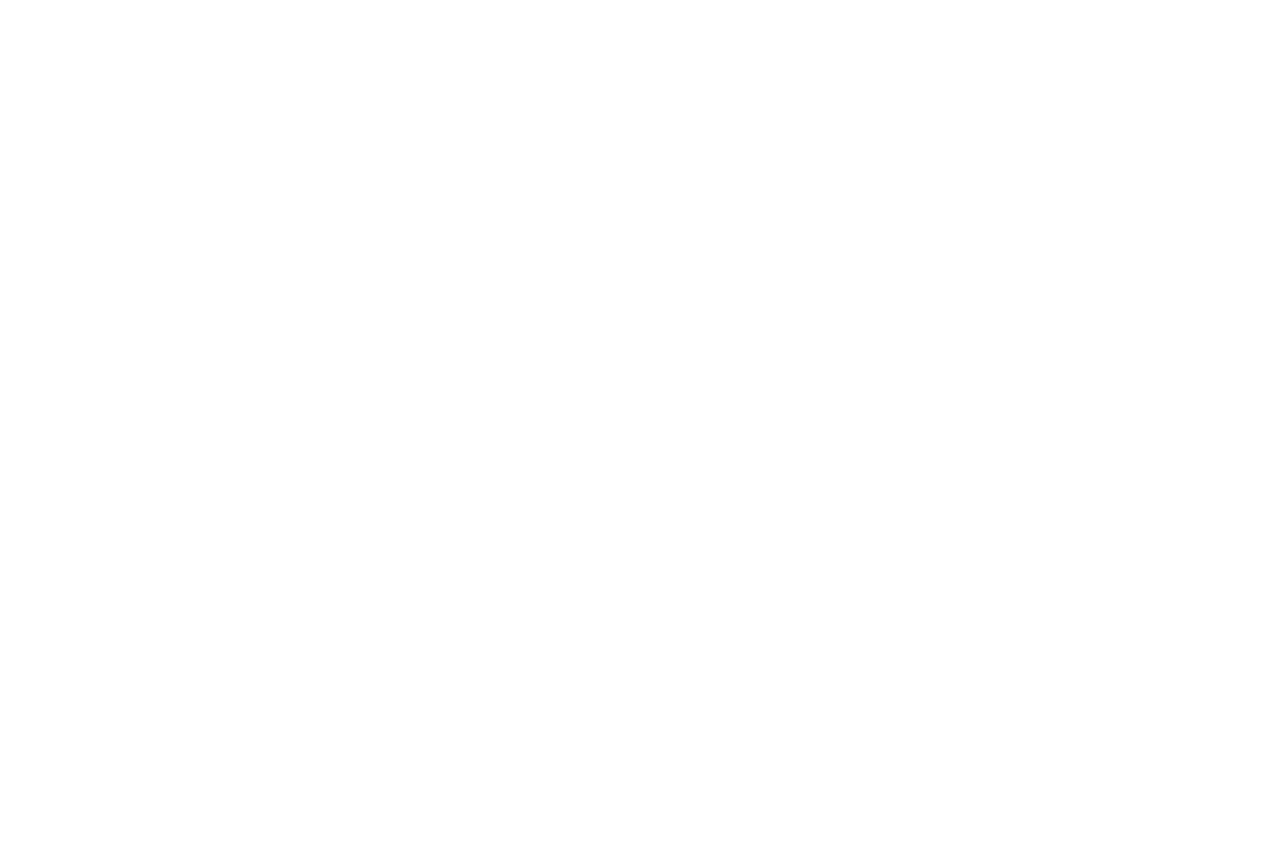
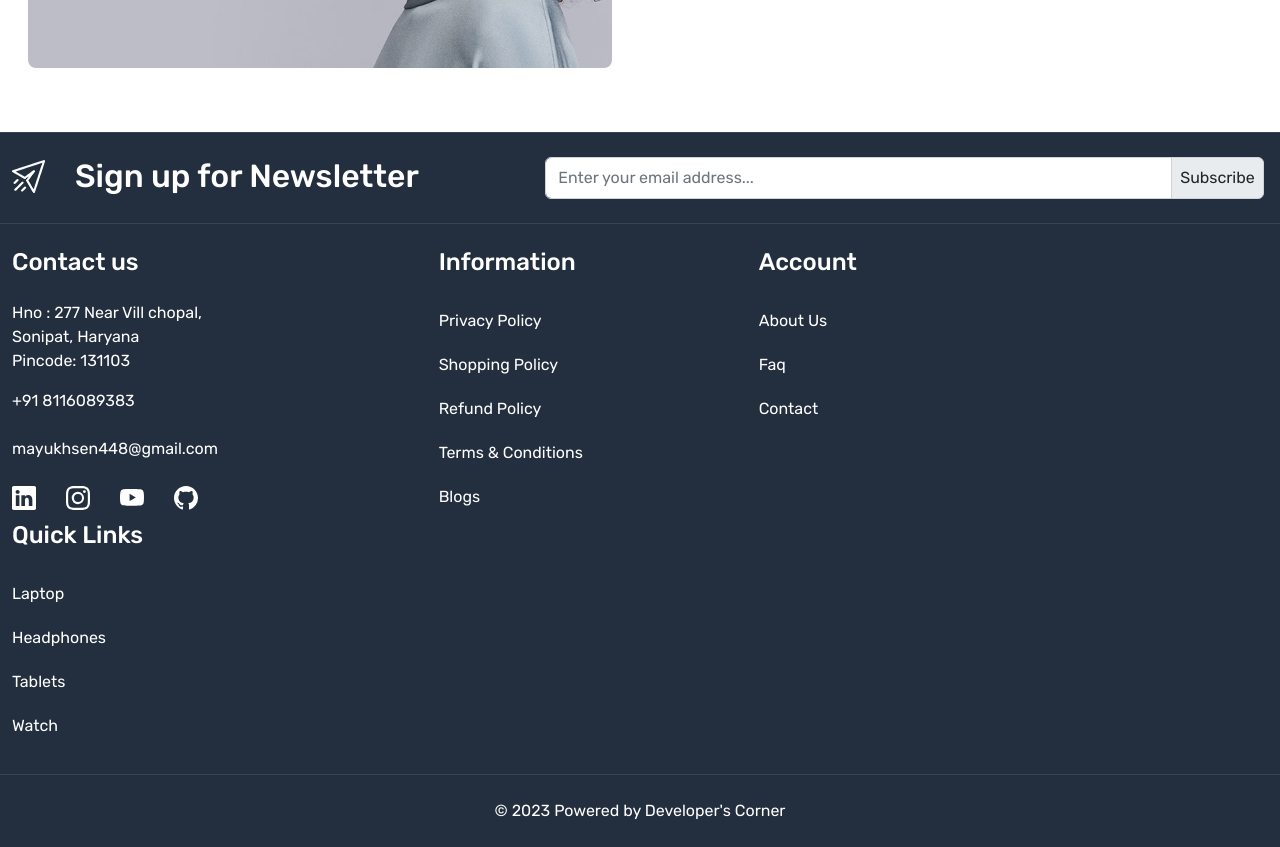
Before and after one commit to senCoder12/E-commerce-App, a React (Create React App) app: page / in a window 1280 px wide. Shown: the part 600-1447 px from the top of the page. Before the commit the page ends 800 px from the top, so only its background shows below. Built offline with nearby package versions, Linux system fonts and the light colour scheme.

Commit message:
E-commerce website

```diff
--- /dev/null
+++ b/src/CSS/footer.css
@@ -0,0 +1,15 @@
+:root {
+    --color-131921: #131921;
+    --color-3b4149: #3b4149;
+    --color-febd69: #febd69;
+    --color-232f3e: #232f3e;
+}
+.gap-30 {
+    gap: 30px;
+}
+footer {
+    background-color: var(--color-232f3e);
+}
+footer:not(:first-child) {
+    border-top: 1px solid rgba(255, 255, 255, 0.1);
+}
--- a/src/CSS/header.css
+++ b/src/CSS/header.css
@@ -48,6 +48,16 @@
 .header-bottom .dropdown-menu {
     background-color: var(--color-131921);
     width: 100%;
+    transform: translate3d(0px, 57px, 0px) !important ;
+}
+.header-bottom .dropdown-item {
+    padding: 10px;
+    margin-bottom: 3px;
+    border-bottom: 1px solid var(--color-3b4149);
+}
+.header-bottom .dropdown-item:hover {
+    background-color: transparent;
+    color: var(--color-febd69) !important;
 }
 .header-bottom .menuIcon {
     margin-right: 20px;
--- a/src/Components/Footer.js
+++ b/src/Components/Footer.js
@@ -1,9 +1,140 @@
-import React from 'react'
-
+import React from "react";
+import { Link } from "react-router-dom";
+import "../CSS/footer.css";
+import {BsLinkedin,BsYoutube,BsInstagram, BsGithub} from "react-icons/bs";
 function Footer() {
   return (
-    <div>Footer</div>
-  )
+    <>
+      <footer className="py-4">
+        <div className="container-xxl">
+          <div className="row">
+            <div className="col-5">
+              <div className="d-flex align-items-center footer-top-data gap-30">
+                <img src="images/newsletter.png" alt="news" />
+                <h2 className="mb-0 text-center text-white">
+                  Sign up for Newsletter
+                </h2>
+              </div>
+            </div>
+            <div className="Col-7" style={{ width: "58%" }}>
+              <div className="input-group">
+                <input
+                  type="text"
+                  className="form-control py-2"
+                  placeholder="Enter your email address..."
+                  aria-label="Enter your email address..."
+                  aria-describedby="basic-addon2"
+                />
+                <span className="input-group-text p-2" id="basic-addon2">
+                  Subscribe
+                </span>
+              </div>
+            </div>
+          </div>
+        </div>
+      </footer>
+      <footer className="py-4">
+        <div className="container-xxl">
+          <div className="row">
+            <div className="col-4">
+              <h4 className="mb-4 text-white">Contact us</h4>
+              <div>
+                <address className="text-white fs-6">
+                  Hno : 277 Near Vill chopal, <br/> Sonipat, Haryana <br/>
+                  Pincode: 131103
+                </address>
+                <a href="tel:+91 8116089383" className="mt-3 d-block mb-1 text-white">
+                  +91 8116089383
+                </a>
+                <a href="mailto:mayukhsen448@gmail.com" className="mt-4 d-block mb-0 text-white">
+                  mayukhsen448@gmail.com
+                </a>
+                <div className="social-icons d-flex align-items-center gap-30 mt-4">
+                  <a className="text-white" href="">
+                    <BsLinkedin className="fs-4"/>
+                  </a>
+                  <a className="text-white" href="">
+                    <BsInstagram className="fs-4"/>
+                  </a>
+                  <a className="text-white" href="">
+                    <BsYoutube className="fs-4"/>
+                  </a>
+                  <a className="text-white" href="">
+                    <BsGithub className="fs-4"/>
+                  </a>
+                  <a href="">
+                    <img/>
+                  </a>
+                </div>
+              </div>
+            </div>
+            <div className="col-3">
+              <h4 className="mb-4 text-white">Information</h4>
+              <div className="footer-links d-flex flex-column">
+                <Link to={"#"} className="py-2 mb-1 text-white">
+                  Privacy Policy
+                </Link>
+                <Link to={"#"} className="py-2 mb-1 text-white">
+                  Shopping Policy
+                </Link>
+                <Link to={"#"} className="py-2 mb-1 text-white">
+                  Refund Policy
+                </Link>
+                <Link to={"#"} className="py-2 mb-1 text-white">
+                  Terms & Conditions
+                </Link>
+                <Link to={"#"} className="py-2 mb-1 text-white">
+                  Blogs
+                </Link>
+              </div>
+            </div>
+            <div className="col-3">
+              <h4 className="mb-4 text-white">Account</h4>
+              <div className="footer-links d-flex flex-column">
+                <Link to={"#"} className="py-2 mb-1 text-white">
+                  About Us
+                </Link>
+                <Link to={"#"} className="py-2 mb-1 text-white">
+                  Faq
+                </Link>
+                <Link to={"#"} className="py-2 mb-1 text-white">
+                  Contact
+                </Link>
+              </div>
+            </div>
+            <div className="col-3">
+              <h4 className="mb-4 text-white">Quick Links</h4>
+              <div className="footer-links d-flex flex-column">
+                <Link to={"#"} className="py-2 mb-1 text-white">
+                  Laptop
+                </Link>
+                <Link to={"#"} className="py-2 mb-1 text-white">
+                  Headphones
+                </Link>
+                <Link to={"#"} className="py-2 mb-1 text-white">
+                  Tablets
+                </Link>
+                <Link to={"#"} className="py-2 mb-1 text-white">
+                  Watch
+                </Link>
+              </div>
+            </div>
+          </div>
+        </div>
+      </footer>
+      <footer className="py-4">
+        <div className="container-xxl">
+          <div className="row">
+            <div className="col-12">
+              <p className="text-white mb-0 text-center">
+                &copy; {new Date().getFullYear()} Powered by Developer's Corner
+              </p>
+            </div>
+          </div>
+        </div>
+      </footer>
+    </>
+  );
 }
 
-export default Footer
+export default Footer;
--- a/src/Components/Header.js
+++ b/src/Components/Header.js
@@ -118,19 +118,19 @@
                     </button>
                     <ul className="dropdown-menu">
                       <li>
-                        <a className="dropdown-item" href="#">
+                        <Link className="dropdown-item text-white" to="#">
                           Action
-                        </a>
+                        </Link>
                       </li>
                       <li>
-                        <a className="dropdown-item" href="#">
+                        <Link className="dropdown-item text-white" to="#">
                           Another action
-                        </a>
+                        </Link>
                       </li>
                       <li>
-                        <a className="dropdown-item" href="#">
+                        <Link className="dropdown-item text-white" to="#">
                           Something else here
-                        </a>
+                        </Link>
                       </li>
                     </ul>
                   </div>
--- a/src/Pages/Home.js
+++ b/src/Pages/Home.js
@@ -2,7 +2,24 @@
 
 function Home() {
   return (
-    <div>Home</div>
+    <>
+      <section className='home-wrapper-1 py-5'>
+        <div className='container-xxl'>
+          <div className='row'>
+            <div className='col-6'>
+              <div className='main-banner-content p-3'>
+                <img src='images/main-banner.jpg' alt='main banner'
+                className='img-fluid rounded-3'/>
+              </div>
+            </div>
+            <div className='col-6'>
+
+            </div>
+          </div>
+        </div>
+
+      </section>
+    </>
   )
 }
 
```
